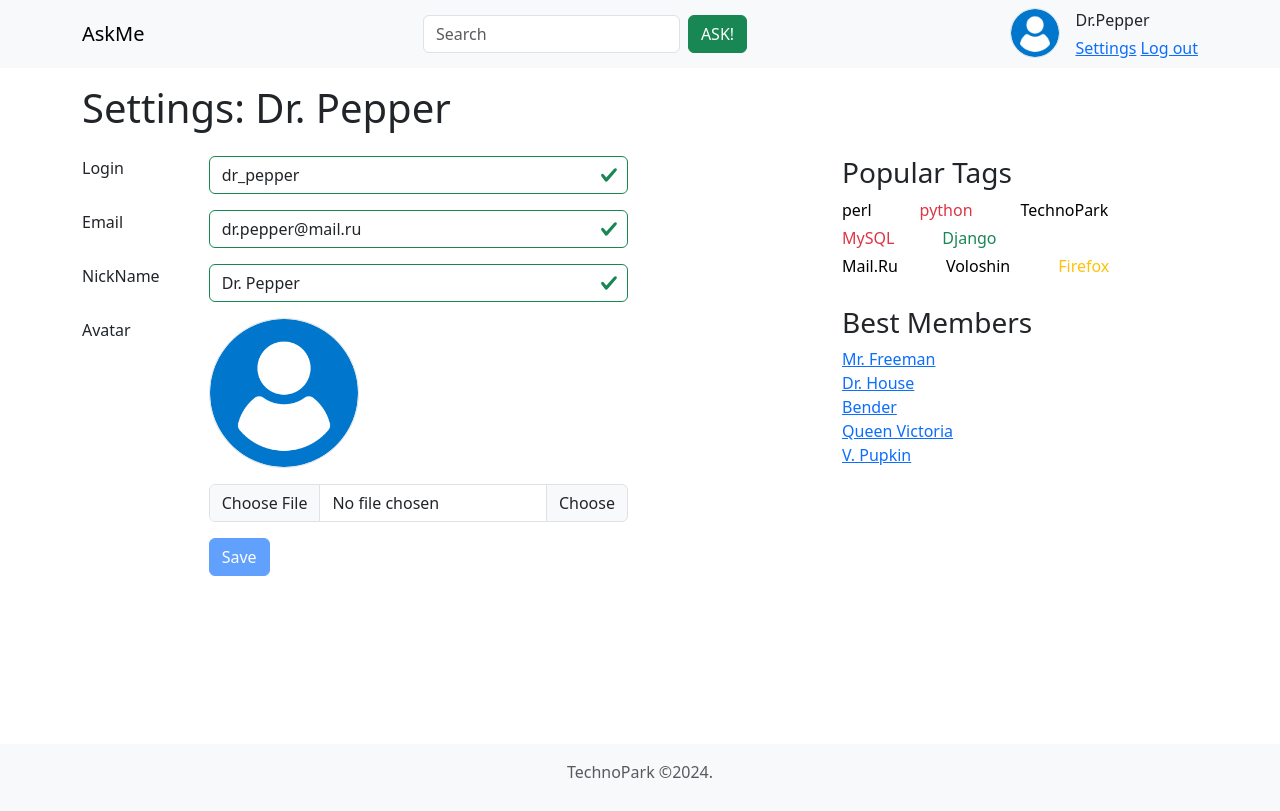
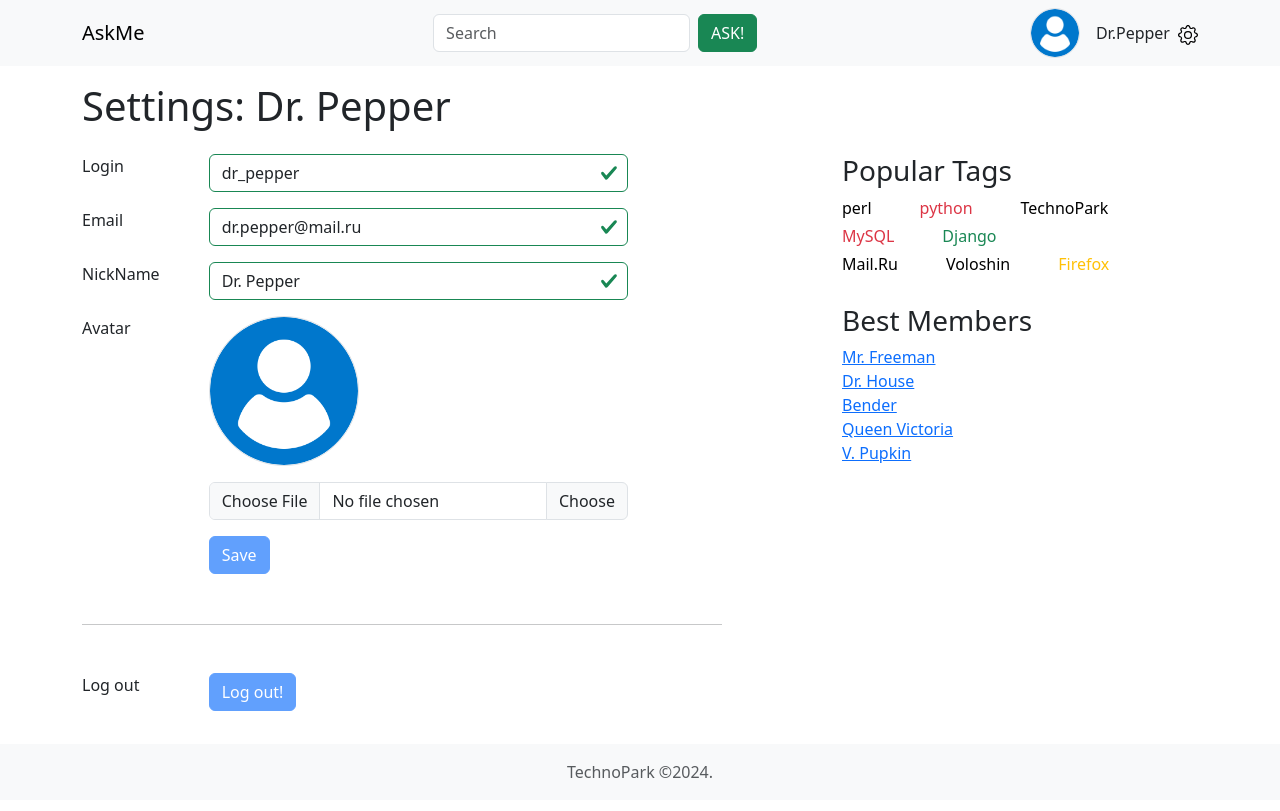
Before and after one commit to FireSpirit171/askme_website, a Python web app: template templates/settings.html in a window 1280 px wide. Before the commit the page ends 778 px from the top, so only its background shows below. Run offline with Jinja, Linux system fonts and the light colour scheme; the template is opened without the code that fills it, so the values that code supplies are empty.

Commit message:
Настройки

```diff
--- a/templates/settings.html
+++ b/templates/settings.html
@@ -16,18 +16,17 @@
             <button class="btn btn-success" type="submit">ASK!</button>
           </form>
 
-            <div class="d-flex justify-cotent-between gap-3">
-                <div class="img_acc">
-                    <img class="rounded-circle border" src="../static/img/default_user_icon.png"  height="50" width="50">
-                </div>
-                <div class="d-flex flex-column justify-content between gap-1">
-                    Dr.Pepper
-                    <div class="settings">
-                        <a href="./settings.html">Settings</a>
-                        <a href="./logout.html">Log out</a>
-                    </div>
+          <div class="d-flex align-items-center gap-3">
+            <div>
+                <img class="rounded-circle border" src="../static/img/default_user_icon.png"  height="50" width="50">
+            </div>
+            <div class="d-flex justify-content-between gap-2">
+                Dr.Pepper
+                <div class="settings">
+                    <a href="./settings.html"><img src="../static/img/svg/gear.svg" width="20px"></a>
                 </div>
             </div>
+        </div>
         </div>
       </nav>
 
@@ -36,7 +35,7 @@
             <h1>Settings: Dr. Pepper</h1>
             <!--Форма-->
             <div class="col-8 mt-3">
-                <form style="margin-bottom: 100px;">
+                <form style="margin-bottom: 50px;">
                     <!--Login-->
                     <div class="row mb-3 was-validated">
                         <div class="col-2">
@@ -108,6 +107,18 @@
                     </div>
                 </form>
 
+                <hr width="640px">
+
+                <!--Avatar-->
+                <div class="row mt-5" style="margin-bottom: 100px;">
+                    <div class="col-2">
+                        Log out
+                    </div>
+                    <div class="col">
+                        <button class="btn btn-primary" type="submit" disabled>Log out!</button>
+                    </div>
+                </div>
+
             </div>
 
              <!--Теги-->
@@ -144,6 +155,8 @@
             </div>
     </main>
 
+
+
     <footer class="fixed-bottom p-3 bg-light text-center">
         <div class="container ">
           <span class="text-muted">TechnoPark ©2024.</span>
```
